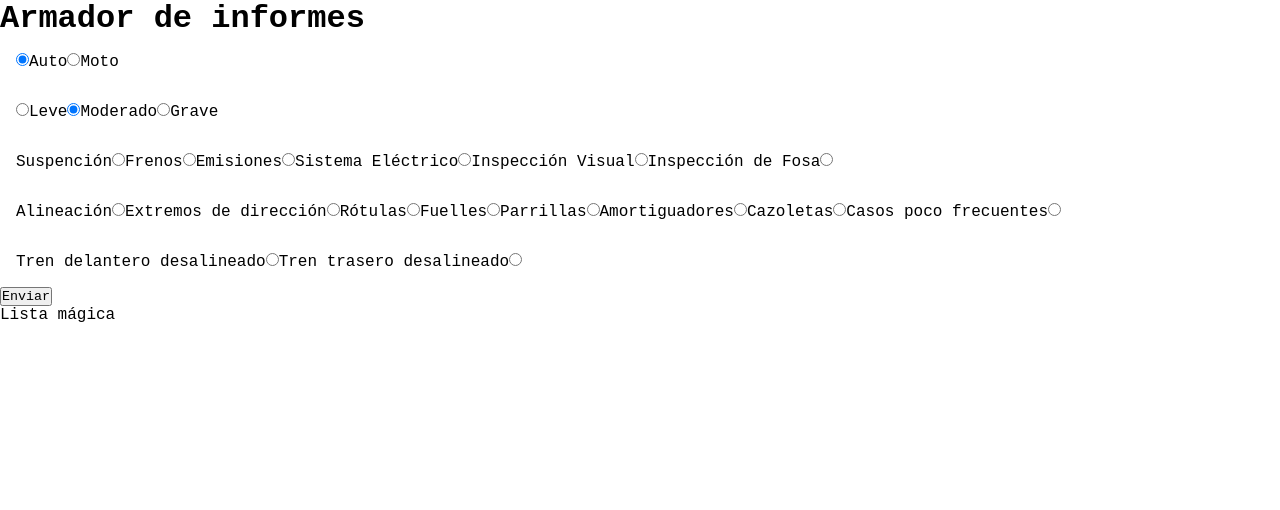
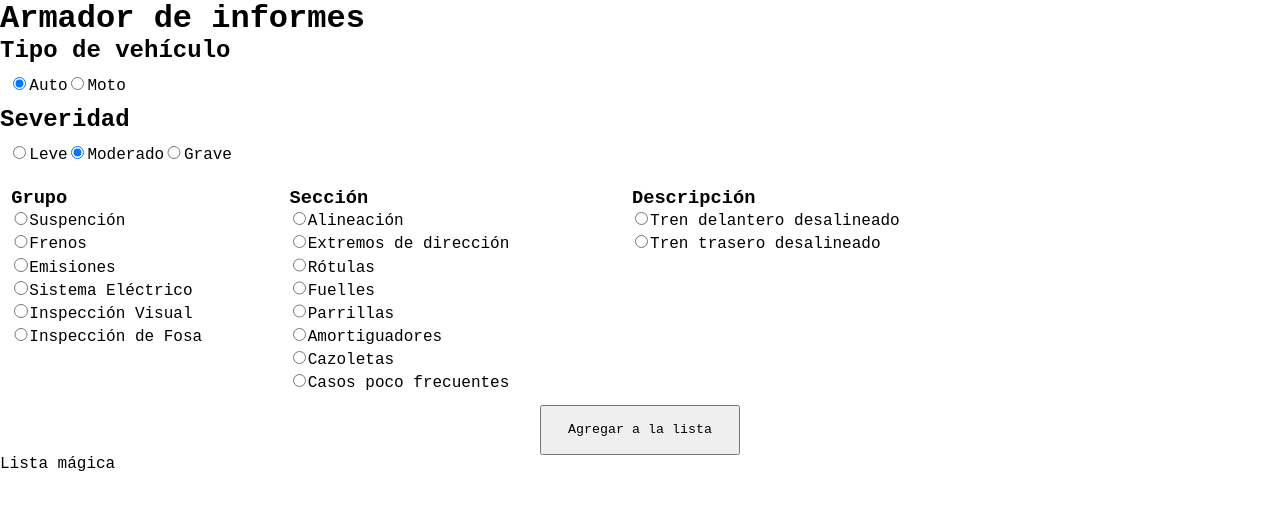
Before and after one commit to Juaniessi/buba-app, a React (Create React App) app: page / in a window 1280 px wide. Shown: the top 510 px of the page. Built offline with nearby package versions, Linux system fonts and the light colour scheme.

Commit message:
Many minor visual bug fixes, changed many clases, added some visual beauty

```diff
--- a/src/components/main/Main.jsx
+++ b/src/components/main/Main.jsx
@@ -76,10 +76,6 @@ function Main() {
 	};
 
 	switch (grupo) {
-		// el primer case no es necesario
-		/* case 'Suspención':
-			section = sectionSusp;
-			break; */
 		case 'Frenos':
 			section = sectionBrake;
 			break;
@@ -212,113 +208,120 @@ function Main() {
 	console.log(lista);
 
 	return (
-		<div>
+		<main>
 			<form className="form-radio">
-				<div className="tipe-class">
+				<h2>Tipo de vehículo</h2>
+				<div className="btn-package type-c">
 					<input
 						type="radio"
-						className="tipe-class-input"
-						name="tipo"
+						className="btn-inside rad-c"
+						name="type"
 						id="auto"
 						value="auto"
 						onClick={handleTipo}
 						defaultChecked
 					/>
-					<label className="tipe-class-label" htmlFor="auto">
+					<label className="btn-inside" htmlFor="auto">
 						Auto
 					</label>
 					<input
 						type="radio"
-						className="tipe-class-input"
-						name="tipo"
+						className="btn-inside rad-c"
+						name="type"
 						id="moto"
 						value="moto"
 						onClick={handleTipo}
 					/>
-					<label className="tipe-class-label" htmlFor="moto">
+					<label className="btn-inside" htmlFor="moto">
 						Moto
 					</label>
 				</div>
-				<div className="severity-class">
+				<h2>Severidad</h2>
+				<div className="btn-package severity-c">
 					<input
 						type="radio"
-						className="severity-class-input"
+						className="btn-inside rad-c"
 						name="severity"
 						id="leve"
 						value="leve"
 						onClick={handleSeveridad}
 					/>
-					<label className="severity-class-label" htmlFor="leve">
+					<label className="btn-inside" htmlFor="leve">
 						Leve
 					</label>
 					<input
 						type="radio"
-						className="severity-class-input"
+						className="btn-inside rad-c"
 						name="severity"
 						id="moderado"
 						value="moderado"
 						onClick={handleSeveridad}
 						defaultChecked
 					/>
-					<label className="severity-class-label" htmlFor="moderado">
+					<label className="btn-inside" htmlFor="moderado">
 						Moderado
 					</label>
 					<input
 						type="radio"
-						className="severity-class-input"
+						className="btn-inside rad-c"
 						name="severity"
 						id="grave"
 						value="grave"
 						onClick={handleSeveridad}
 					/>
-					<label className="severity-class-label" htmlFor="grave">
+					<label className="btn-inside" htmlFor="grave">
 						Grave
 					</label>
 				</div>
-				<div className="group-class">
+				<div className="variable-btn">
+					<div className="btn-package col-class group-c">
+						<h3>Grupo</h3>
 						{group.map((item, i) => (
-						<label className="group-class-label" htmlFor={item} key={i}>
-							{item}
+							<label className="btn-inside" htmlFor={item} key={i}>
 								<input
 									type="radio"
-								className="group-class-input"
+									className="btn-inside rad-c"
 									name="group"
 									id={item}
 									value={item}
 									onClick={(e) => setGrupo(e.target.value)}
 								/>
+								{item}
 							</label>
 						))}
 					</div>
-				<div className="section-class">
+					<div className="btn-package col-class section-c">
+						<h3>Sección</h3>
 						{section.map((item, i) => (
-						<label className="section-class-label" htmlFor={item} key={i}>
-							{item}
+							<label className="btn-inside" htmlFor={item} key={i}>
 								<input
 									type="radio"
-								className="section-class-input"
-								name="group"
+									className="btn-inside rad-c"
+									name="section"
 									id={item}
 									value={item}
 									onClick={(e) => setSeccion(e.target.value)}
 								/>
+								{item}
 							</label>
 						))}
 					</div>
-				<div className="description-class">
+					<div className="btn-package col-class description-c">
+						<h3>Descripción</h3>
 						{description.map((item, i) => (
-						<label className="description-class-label" htmlFor={item} key={i}>
-							{item}
+							<label className="btn-inside" htmlFor={item} key={i}>
 								<input
 									type="radio"
-								className="description-class-input"
-								name="group"
+									className="btn-inside rad-c"
+									name="description"
 									id={item}
 									value={item}
 									onClick={(e) => setDescripcion(e.target.value)}
 								/>
+								{item}
 							</label>
 						))}
+					</div>
 				</div>
 
 				{/* <label htmlFor="group">Grupo</label>
@@ -361,12 +364,14 @@ function Main() {
 				<div>valor de seccion: "{seccion}"</div>
 				<div>valor de descripcion: "{descripcion}"</div> */}
 			</form>
-			<div>
-				<button onClick={armarLista}>Enviar</button>
+			<div className="div-btn">
+				<button className="send-btn" onClick={armarLista}>
+					Agregar a la lista
+				</button>
 			</div>
 			<div>Lista mágica</div>
 			<div>{lista}</div>
-		</div>
+		</main>
 	);
 }
 
--- a/src/styles/style.css
+++ b/src/styles/style.css
@@ -4,6 +4,16 @@
   padding: 0;
   -webkit-box-sizing: border-box;
   box-sizing: border-box;
+}
+
+.variable-btn {
+  display: -webkit-box;
+  display: -ms-flexbox;
+  display: flex;
+  -webkit-box-orient: horizontal;
+  -webkit-box-direction: normal;
+      -ms-flex-flow: row nowrap;
+          flex-flow: row nowrap;
 }
 
 .form-radio {
@@ -16,43 +26,53 @@
           flex-flow: column nowrap;
 }
 
-.tipe-class {
-  -webkit-box-orient: horizontal;
-  -webkit-box-direction: normal;
-      -ms-flex-direction: row;
-          flex-direction: row;
-  margin: 1rem;
+.btn-package {
+  margin: 0.7rem;
 }
 
-.severity-class {
-  -webkit-box-orient: horizontal;
+.col-class {
+  display: -webkit-box;
+  display: -ms-flexbox;
+  display: flex;
+  -webkit-box-orient: vertical;
   -webkit-box-direction: normal;
-      -ms-flex-direction: row;
-          flex-direction: row;
-  margin: 1rem;
+      -ms-flex-flow: column wrap;
+          flex-flow: column wrap;
 }
 
-.group-class {
-  -webkit-box-orient: horizontal;
-  -webkit-box-direction: normal;
-      -ms-flex-direction: row;
-          flex-direction: row;
-  margin: 1rem;
+.group-c {
+  width: 20%;
 }
 
-.section-class {
-  -webkit-box-orient: horizontal;
-  -webkit-box-direction: normal;
-      -ms-flex-direction: row;
-          flex-direction: row;
-  margin: 1rem;
+.section-c {
+  width: 25%;
 }
 
-.description-class {
-  -webkit-box-orient: horizontal;
-  -webkit-box-direction: normal;
-      -ms-flex-direction: row;
-          flex-direction: row;
-  margin: 1rem;
+.description-c {
+  width: 45%;
+}
+
+.btn-inside {
+  margin: 0.1rem;
+}
+
+.rad-c {
+  border: 0px;
+  width: 1em;
+  height: 1em;
+}
+
+.div-btn {
+  display: -webkit-box;
+  display: -ms-flexbox;
+  display: flex;
+  -webkit-box-pack: center;
+      -ms-flex-pack: center;
+          justify-content: center;
+}
+
+.div-btn .send-btn {
+  width: 200px;
+  height: 50px;
 }
 /*# sourceMappingURL=style.css.map */
--- a/src/styles/style.scss
+++ b/src/styles/style.scss
@@ -6,31 +6,51 @@
 	box-sizing: border-box;
 }
 
+.variable-btn {
+	display: flex;
+	flex-flow: row nowrap;
+}
 .form-radio {
 	display: flex;
 	flex-flow: column nowrap;
 }
 
-.tipe-class {
-	flex-direction: row;
-	margin: 1rem;
-}
-.severity-class {
-	flex-direction: row;
-	margin: 1rem;
+.btn-package {
+	margin: 0.7rem;
 }
 
-.group-class {
-	flex-direction: row;
-	margin: 1rem;
+.col-class {
+	display: flex;
+	flex-flow: column wrap;
 }
 
-.section-class {
-	flex-direction: row;
-	margin: 1rem;
+.group-c {
+	width: 20%;
 }
 
-.description-class {
-	flex-direction: row;
-	margin: 1rem;
+.section-c {
+	width: 25%;
 }
+
+.description-c {
+	width: 45%;
+}
+
+.btn-inside {
+	margin: 0.1rem;
+}
+
+.rad-c {
+	//cambia el tamaño de los radio
+	border: 0px;
+	width: 1em;
+	height: 1em;
+}
+.div-btn{
+	display:flex;
+	justify-content: center;
+	.send-btn{
+	width: 200px;
+	height: 50px;
+}
+}
```
Also changed, not shown: 1 other file (tests, documents, lock files or other folders). Lines whose indentation alone changed are shown as unchanged.
